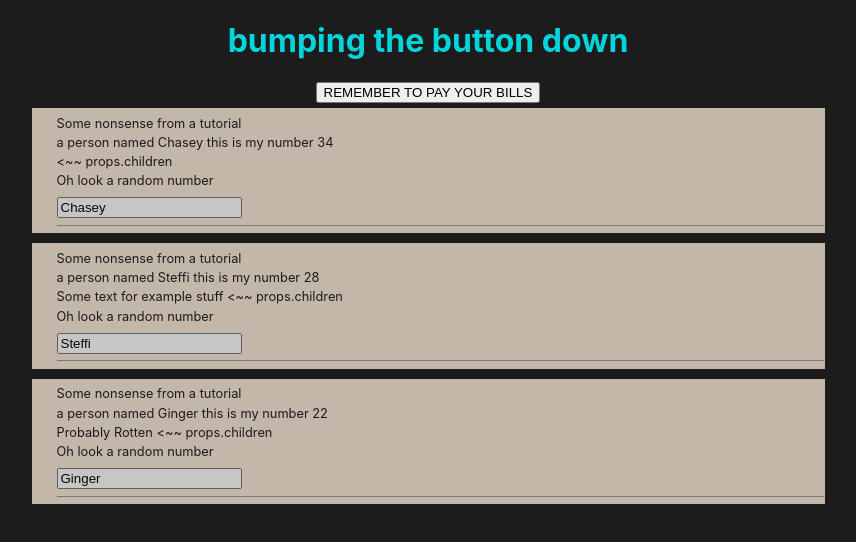
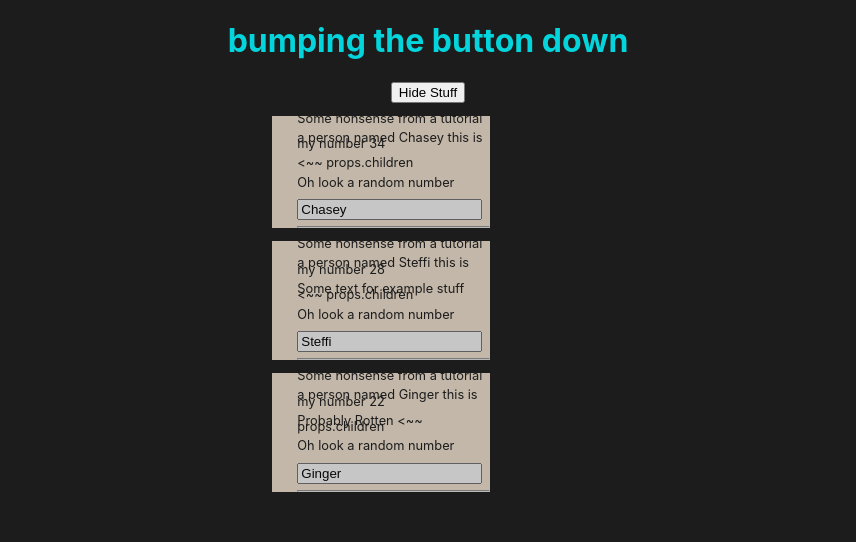
Before and after one commit to Josh-Darling13/skilltooling, a React (Create React App) app: page / in a window 1280 px wide. Shown: the top 542 px of the page, without its empty margins (212-1068 px from the left). Built offline with nearby package versions, Linux system fonts and the light colour scheme.

Commit message:
restructued to add hide button

```diff
--- a/src/App.js
+++ b/src/App.js
@@ -1,4 +1,4 @@
-import React, {Component, useState} from 'react';
+import React, {Component} from 'react';
 import './App.css';
 import Person from './Person';
 
@@ -6,8 +6,6 @@
 Basic react program for the use of keeping skills sharp
 most of this is in the Person.js file
 */
-
-
 
 class App extends Component {
 
@@ -48,11 +46,13 @@
     return (
 
       <div className="App">
-        <h1>bumping the button down</h1><button onClick={()=> this.switchNameHandler('August')}>REMEMBER TO PAY YOUR BILLS</button>
+        <h1>bumping the button down</h1>
+        <button onClick={()=> this.switchNameHandler('August')}>Hide Stuff</button>
+
+        <div>
           <Person
             name={this.state.persons[0].name}
             age={this.state.persons[0].age} />
-
           <Person
             name={this.state.persons[1].name}
             age={this.state.persons[1].age}
@@ -66,6 +66,7 @@
             Probably Rotten
           </Person>
         </div>
+      </div>
 
     );
   }
```
Also changed, not shown: src/Person.js (line endings or trailing spaces). Lines whose indentation alone changed are shown as unchanged.
